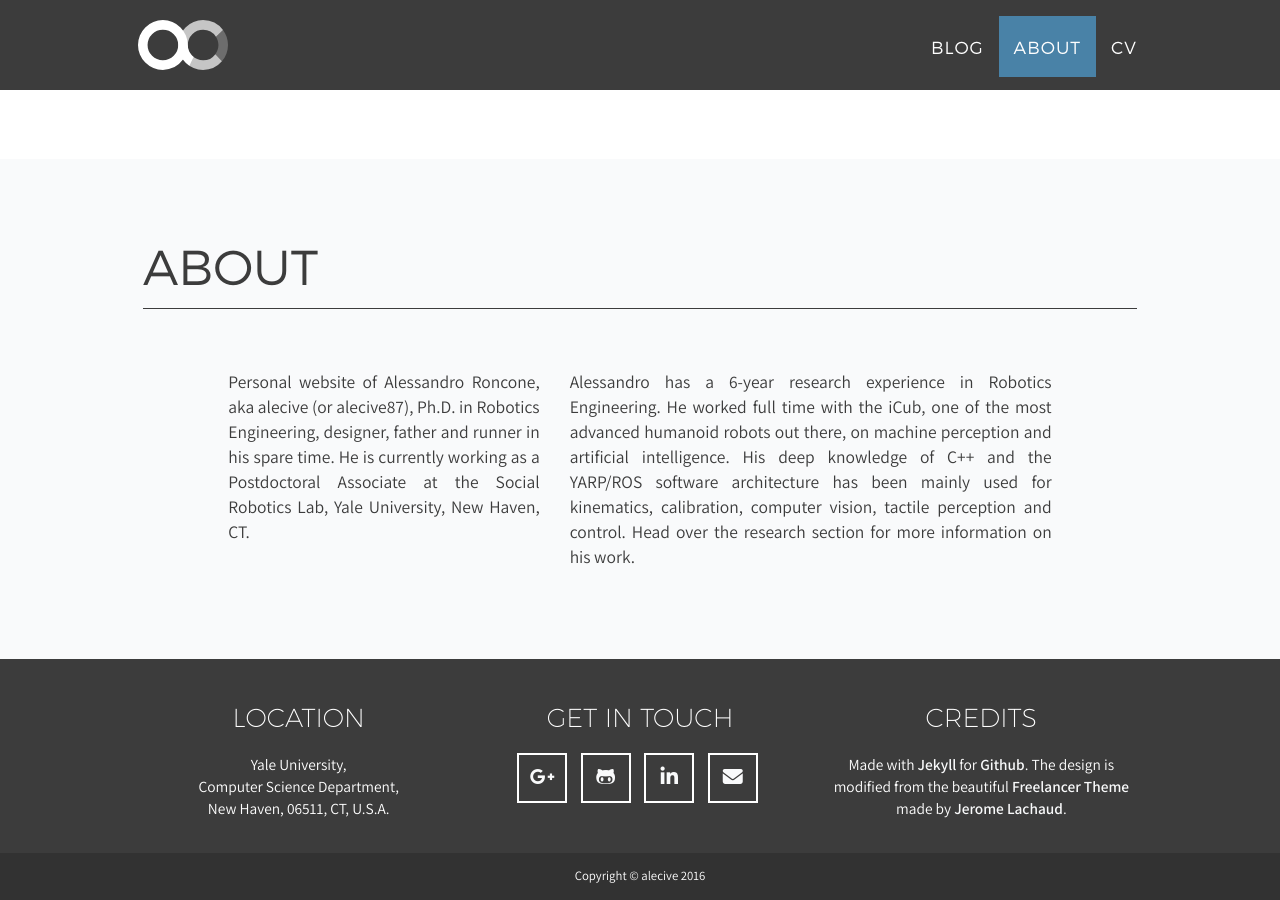
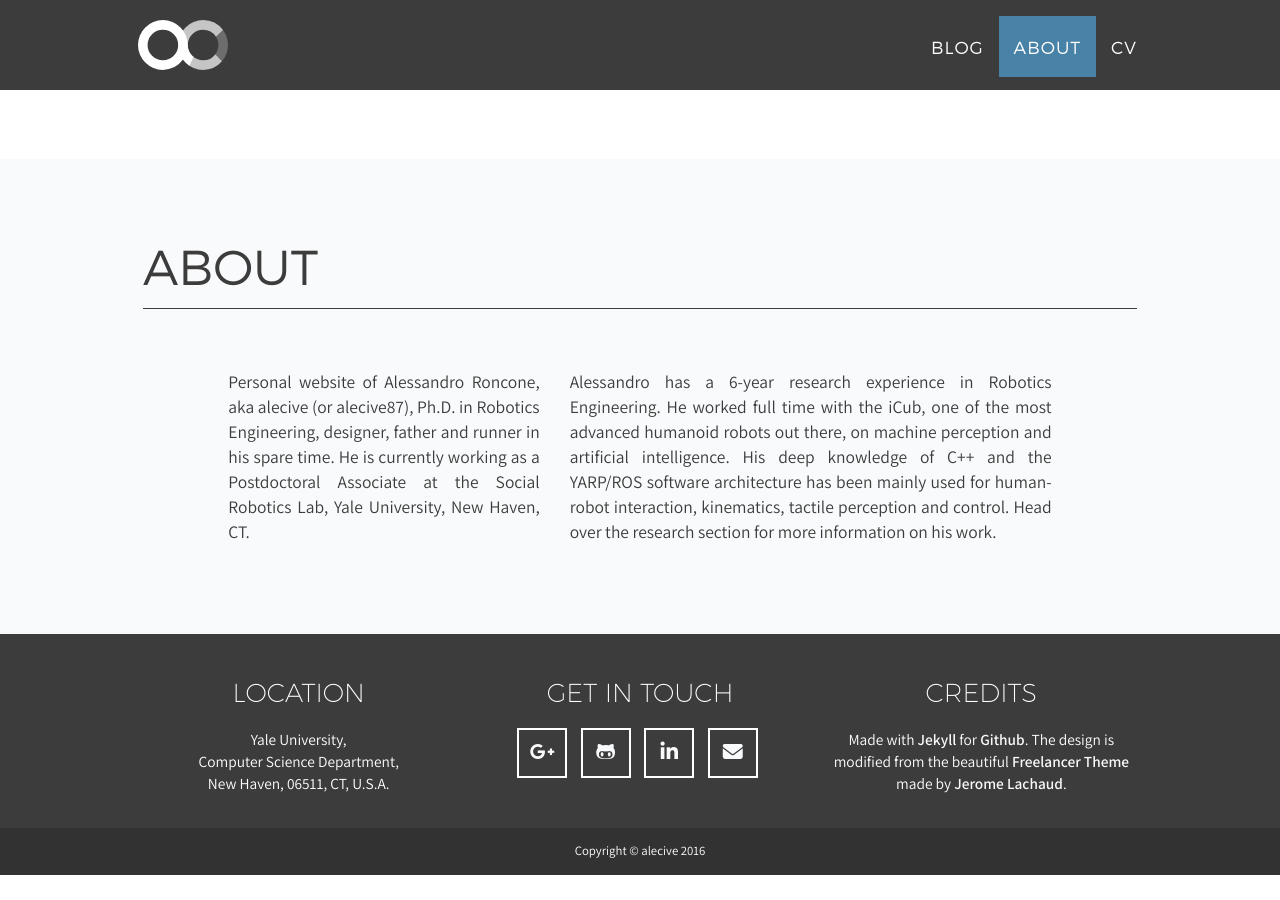
Before and after one commit to alecive/alecive.github.io, a Jekyll site: the page built from blog.html, in a window 1280 px wide and 900 px high, scrolled down 1892 px. Built offline with Jekyll 4.4.1, drawn with Linux system fonts in a browser that asks for light colours; nearby versions of some CDN libraries; some web fonts are replaced; after the commit the page ends 2767 px from its top, so only the background shows below that.

Commit message:
Updated about section

```diff
--- a/_config.yml
+++ b/_config.yml
@@ -9,7 +9,7 @@ owner: Alessandro Roncone
 owner-title: Ph.D.
 owner-job: Robotics Engineer
 aboutA: "He is currently working as a Postdoctoral Associate at the Social Robotics Lab, Yale University, New Haven, CT."
-aboutB: "Alessandro has a 6-year research experience in Robotics Engineering. He worked full time with the iCub, one of the most advanced humanoid robots out there, on machine perception and artificial intelligence. His deep knowledge of C++ and the YARP/ROS software architecture has been mainly used for kinematics, calibration, computer vision, tactile perception and control. Head over the research section for more information on his work."
+aboutB: "Alessandro has a 6-year research experience in Robotics Engineering. He worked full time with the iCub, one of the most advanced humanoid robots out there, on machine perception and artificial intelligence. His deep knowledge of C++ and the YARP/ROS software architecture has been mainly used for human-robot interaction, kinematics, tactile perception and control. Head over the research section for more information on his work."
 
 # These should be put at the root of your website
 cv-download-link: AlessandroRoncone_cv.pdf
```
